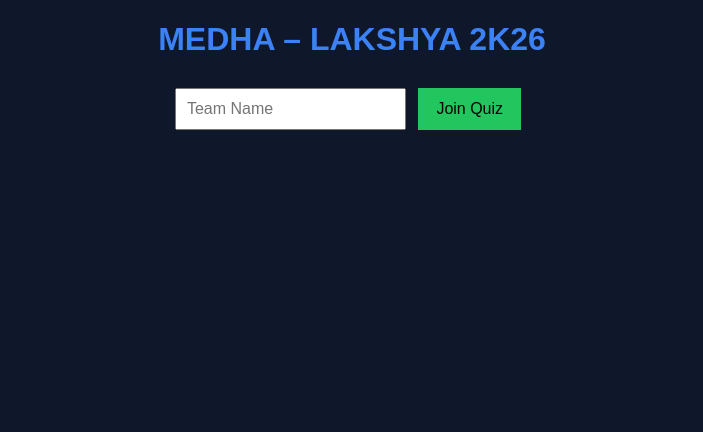
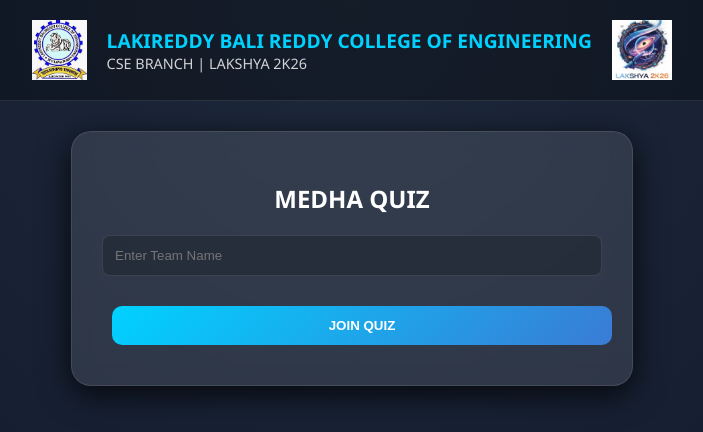
Before and after one commit to 23761a0518-gif/medha-quiz, a website: page public/index.html in a window 1280 px wide. Shown: the whole page, without its empty margins (288-991 px from the left). Drawn offline with nearby package versions, Linux system fonts and the light colour scheme; no server answers.

Commit message:
change of UI

```diff
--- a/public/index.html
+++ b/public/index.html
@@ -1,34 +1,39 @@
 <!DOCTYPE html>
 <html>
 <head>
-  <title>MEDHA Quiz - Join</title>
+    <title>Join | MEDHA 2K26</title>
     <link rel="stylesheet" href="style.css">
 </head>
 <body>
-  <h1>MEDHA – LAKSHYA 2K26</h1>
-  <div id="box">
-    <input id="name" placeholder="Team Name">
-    <button onclick="join()">Join Quiz</button>
+    <div class="college-header">
+        <img src="college_logo.png" class="logo-img"> <div class="header-text">
+            <h1>LAKIREDDY BALI REDDY COLLEGE OF ENGINEERING</h1>
+            <p>CSE BRANCH | LAKSHYA 2K26</p>
+        </div>
+        <img src="lakshya_logo.png" class="logo-img"> </div>
+
+    <div class="card">
+        <h2>MEDHA QUIZ</h2>
+        <div id="join-form">
+            <input id="name" placeholder="Enter Team Name">
+            <button onclick="join()">JOIN QUIZ</button>
+        </div>
     </div>
 
     <script src="/socket.io/socket.io.js"></script>
     <script>
         const socket = io();
         if (localStorage.getItem("joined")) {
-      document.body.innerHTML = "<h2>You already attempted this quiz.</h2>";
+            document.querySelector(".card").innerHTML = "<h3>Already Attempted.</h3><p>Re-attempts are not allowed.</p>";
         }
-
         function join() {
             const name = document.getElementById("name").value.trim();
             if (!name) return alert("Enter team name");
-
             const token = crypto.randomUUID();
             localStorage.setItem("joined", "yes");
             localStorage.setItem("token", token);
-
             socket.emit("join", { name, token });
-      // Small timeout to ensure socket sends data before page leaves
-      setTimeout(() => { window.location.href = "/quiz"; }, 100);
+            setTimeout(() => { window.location.href = "quiz.html"; }, 200);
         }
     </script>
 </body>
--- a/public/style.css
+++ b/public/style.css
@@ -1,20 +1,96 @@
+:root {
+    --primary: #00d2ff;
+    --secondary: #3a7bd5;
+    --dark: #0f172a;
+    --glass: rgba(255, 255, 255, 0.1);
+}
+
 body {
-  background:#0f172a;
-  color:#e5e7eb;
-  font-family:Arial;
-  text-align:center;
+    margin: 0;
+    font-family: 'Segoe UI', Tahoma, Geneva, Verdana, sans-serif;
+    background: radial-gradient(circle at top, #1e293b, #0f172a);
+    color: white;
+    min-height: 100vh;
+    display: flex;
+    flex-direction: column;
+    align-items: center;
 }
+
+/* Header Section */
+.college-header {
+    width: 100%;
+    padding: 20px;
+    background: rgba(0, 0, 0, 0.3);
+    display: flex;
+    align-items: center;
+    justify-content: center;
+    border-bottom: 1px solid var(--glass);
+    margin-bottom: 30px;
+}
+
+.logo-img { height: 60px; margin: 0 20px; }
+
+.header-text h1 { font-size: 1.2rem; margin: 0; color: var(--primary); }
+.header-text p { margin: 0; font-size: 0.9rem; opacity: 0.8; }
+
+/* Container Boxes */
+.card {
+    background: var(--glass);
+    backdrop-filter: blur(10px);
+    border: 1px solid rgba(255, 255, 255, 0.1);
+    padding: 30px;
+    border-radius: 20px;
+    box-shadow: 0 8px 32px 0 rgba(0, 0, 0, 0.8);
+    width: 90%;
+    max-width: 500px;
+    text-align: center;
+}
+
+/* Buttons */
 button {
-  padding:12px 18px;
-  margin:8px;
-  background:#22c55e;
-  border:none;
-  font-size:16px;
+    background: linear-gradient(135deg, var(--primary), var(--secondary));
+    color: white;
+    border: none;
+    padding: 12px 25px;
+    border-radius: 10px;
+    font-weight: bold;
+    cursor: pointer;
+    transition: transform 0.2s, box-shadow 0.2s;
+    margin: 10px;
+    width: 100%;
 }
+
+button:hover {
+    transform: translateY(-2px);
+    box-shadow: 0 5px 15px rgba(0, 210, 255, 0.4);
+}
+
+button:disabled { background: #475569; cursor: not-allowed; }
+
+/* Inputs */
 input {
-  padding:10px;
-  font-size:16px;
+    width: 100%;
+    padding: 12px;
+    margin-bottom: 20px;
+    border-radius: 8px;
+    border: 1px solid var(--glass);
+    background: rgba(0, 0, 0, 0.2);
+    color: white;
+    box-sizing: border-box;
 }
-h1 {
-  color:#3b82f6;
+
+/* Quiz Options */
+#ops { display: grid; grid-template-columns: 1fr 1fr; gap: 10px; margin-top: 20px; }
+
+/* Leaderboard List */
+ul { list-style: none; padding: 0; width: 100%; }
+li {
+    background: rgba(255, 255, 255, 0.05);
+    margin: 8px 0;
+    padding: 15px;
+    border-radius: 10px;
+    display: flex;
+    justify-content: space-between;
+    align-items: center;
 }
+.dq-label { color: #ff4b2b; font-weight: bold; }
```
Also changed, not shown: public/leaderboard.html (+22 -7 lines), public/quiz.html (+19 -15 lines), public/college_logo.png (added), public/lakshya_logo.png (added). Lines whose indentation alone changed are shown as unchanged.
